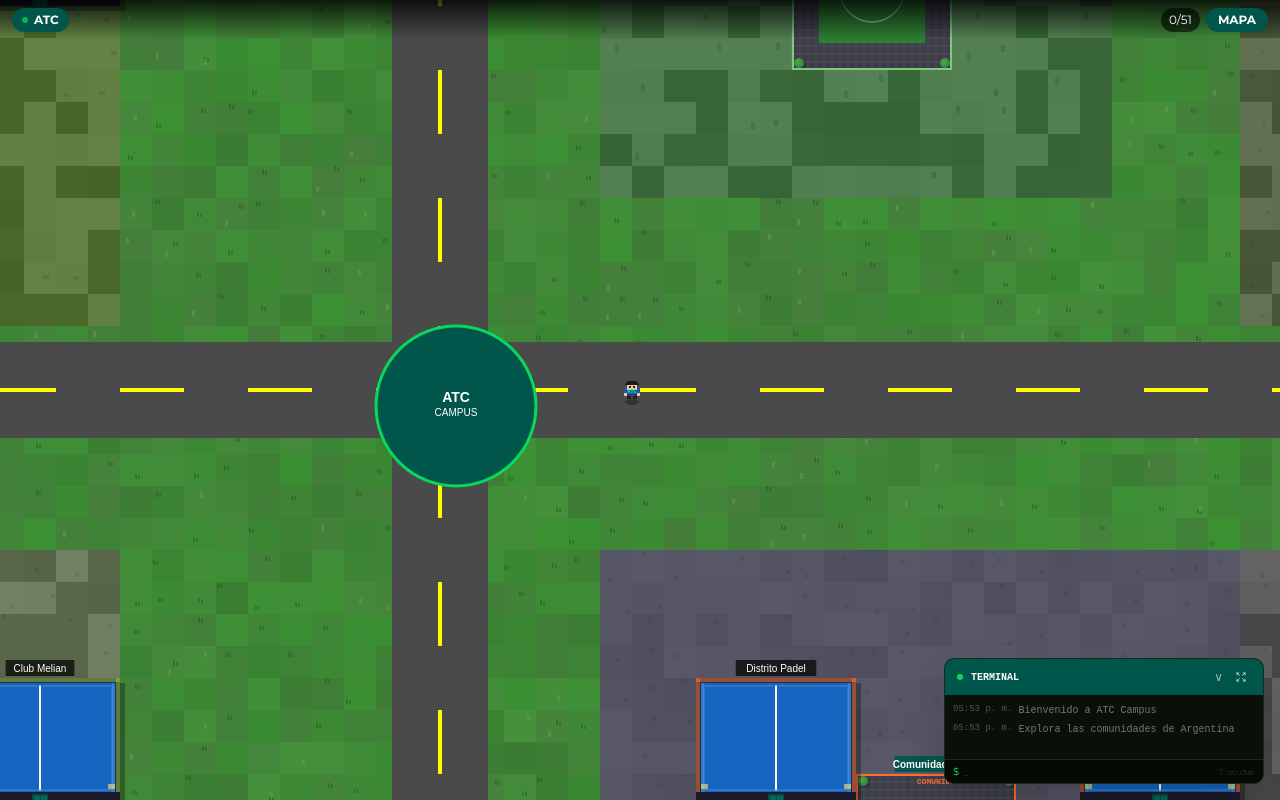
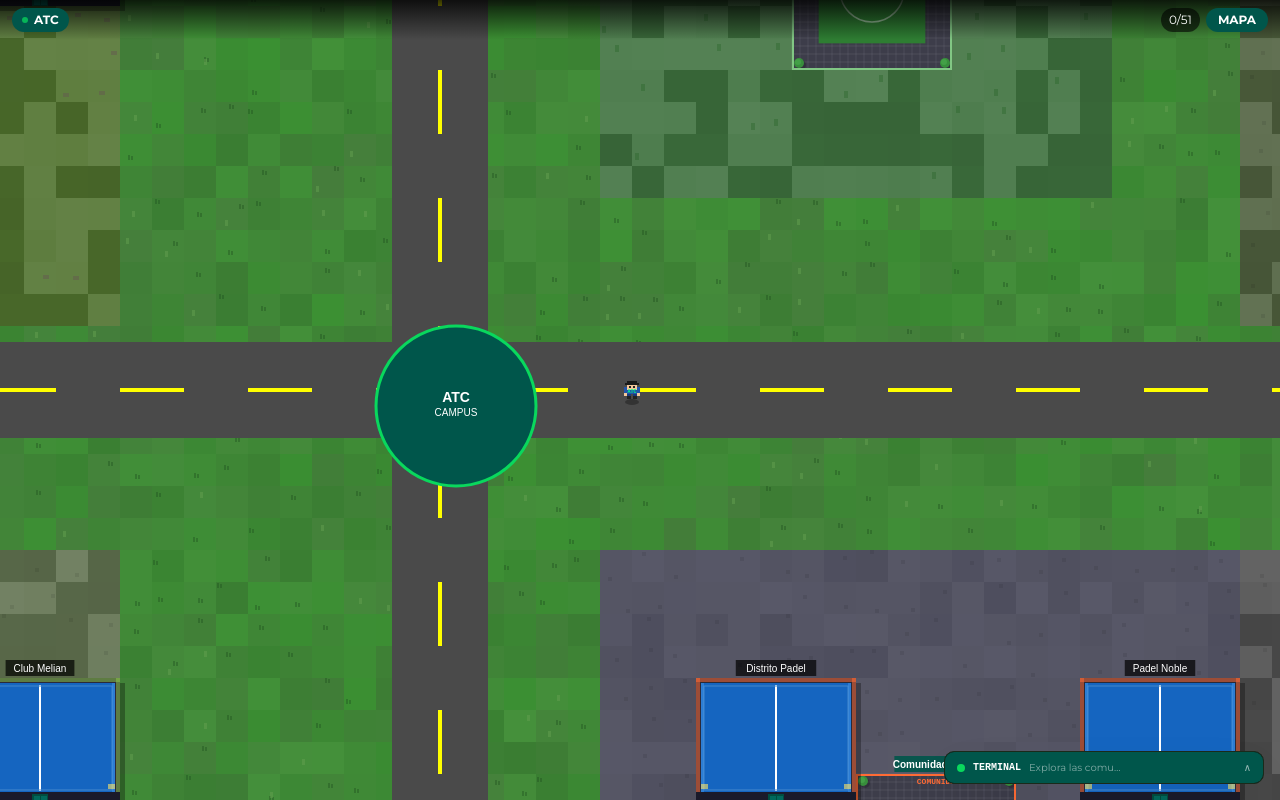
Before and after one commit to noreply-atc/v0-lado-b-comunidades, a Next.js app: page /game in a window 1280 px wide. Built offline with nearby package versions, Linux system fonts and the light colour scheme.

Commit message:
fix: simplify terminal to 2 modes
Change terminal from 3 to 2 modes (mini, expanded) for better UX.

```diff
--- a/app/game/page.tsx
+++ b/app/game/page.tsx
@@ -446,7 +446,7 @@ export default function GamePage() {
       { id: 1, type: 'info', message: 'Explora las comunidades de Argentina', timestamp: new Date() },
     ]);
   }, []);
-  const [terminalMode, setTerminalMode] = useState<'mini' | 'normal' | 'full'>('normal'); // mini=minimizado, normal=3 lineas, full=pantalla completa
+  const [terminalMode, setTerminalMode] = useState<'mini' | 'expanded'>('mini'); // mini=solo header, expanded=logs+accion
   const [pendingAction, setPendingAction] = useState<{ community: Community; region: Region } | null>(null); // Comunidad esperando accion
   const [joyPos, setJoyPos] = useState({ x: 0, y: 0 }); // Posicion visual del joystick
   const terminalRef = useRef<HTMLDivElement>(null);
@@ -569,7 +569,7 @@ const handleFastTravel = useCallback((region: Region) => {
     const handleKeyDown = (e: KeyboardEvent) => {
       keysRef.current[e.key] = true;
       if (e.key === 'm' || e.key === 'M') setShowMap(prev => !prev);
-      if (e.key === 't' || e.key === 'T') setTerminalMode(prev => prev === 'mini' ? 'normal' : 'mini');
+      if (e.key === 't' || e.key === 'T') setTerminalMode(prev => prev === 'mini' ? 'expanded' : 'mini');
     };
     const handleKeyUp = (e: KeyboardEvent) => {
       keysRef.current[e.key] = false;
@@ -1293,82 +1293,77 @@ const handleFastTravel = useCallback((region: Region) => {
         </div>
       )}
 
-      {/* Terminal - deja espacio al joystick en mobile */}
-      <div className={`fixed transition-all duration-300 z-50 flex flex-col bg-[#0a0f0a] border border-[#1a2a1a] shadow-2xl overflow-hidden ${
-        terminalMode === 'full'
-          ? 'inset-4 md:inset-8 rounded-lg'
-          : 'bottom-4 left-32 right-4 rounded-lg md:left-auto md:right-4 md:w-80'
+      {/* Terminal */}
+      <div className={`fixed z-50 transition-all duration-300 flex flex-col bg-[#0a0f0a] border border-[#1a2a1a] shadow-2xl overflow-hidden rounded-lg ${
+        terminalMode === 'expanded'
+          ? 'bottom-4 left-4 right-4 md:left-auto md:right-4 md:w-80'
+          : 'bottom-4 left-32 right-4 md:left-auto md:right-4 md:w-80'
       }`}>
 
-        {/* Header - clickeable para expandir/colapsar */}
+        {/* Header — siempre visible, clickeable */}
         <div
-          className="flex items-center justify-between px-3 py-2 bg-[#00564B] shrink-0 cursor-pointer"
-          onClick={() => setTerminalMode(prev => prev === 'mini' ? 'normal' : 'mini')}
+          className="flex items-center gap-2 px-3 py-2 bg-[#00564B] cursor-pointer shrink-0"
+          onClick={() => setTerminalMode(prev => prev === 'mini' ? 'expanded' : 'mini')}
         >
-          <div className="flex items-center gap-2 min-w-0 flex-1">
-            <div className={`w-1.5 h-1.5 rounded-full shrink-0 ${pendingAction ? 'bg-[#ff9800] animate-pulse' : 'bg-[#09D85D]'}`} />
+          {/* Dot de estado */}
+          <div className={`w-2 h-2 rounded-full shrink-0 ${pendingAction ? 'bg-[#ff9800] animate-pulse' : 'bg-[#09D85D]'}`} />
+
+          {/* Label */}
           <span className="text-white text-[10px] font-bold font-mono shrink-0">TERMINAL</span>
 
-            {/* En mini mode: mostrar ultimo log o comunidad pendiente */}
-            {terminalMode === 'mini' && (
-              <span className="text-white/60 text-[10px] truncate ml-1">
-                {pendingAction ? pendingAction.community.name : (terminalLogs[terminalLogs.length - 1]?.message.substring(0, 20) + '...')}
+          {/* Preview del último log (solo en mini) */}
+          {terminalMode === 'mini' && !pendingAction && (
+            <span className="text-white/50 text-[10px] truncate flex-1">
+              {terminalLogs.length > 0
+                ? terminalLogs[terminalLogs.length - 1].message
+                : 'Explora las comunidades...'}
             </span>
           )}
-          </div>
-
-          {/* Boton UNIRME visible incluso en mini si hay pendingAction */}
-          {pendingAction && terminalMode === 'mini' && (
+
+          {/* Nombre de comunidad pendiente (solo en mini) */}
+          {terminalMode === 'mini' && pendingAction && (
+            <span className="text-[#ff9800] text-[10px] font-bold truncate flex-1">
+              {pendingAction.community.name}
+            </span>
+          )}
+
+          {/* Spacer */}
+          <div className="flex-1" />
+
+          {/* UNIRME en mini mode cuando hay acción pendiente */}
+          {terminalMode === 'mini' && pendingAction && (
             <a
               href={pendingAction.community.whatsapp}
               target="_blank"
               rel="noopener noreferrer"
               onClick={(e) => e.stopPropagation()}
-              className="shrink-0 ml-2 px-2.5 py-1 bg-[#25D366] text-white text-[9px] font-bold rounded transition-colors hover:bg-[#20bd5a]"
+              className="shrink-0 px-3 py-1 bg-[#25D366] text-white text-[9px] font-bold rounded"
             >
               Unirme
             </a>
           )}
 
-          {/* Controles expand/collapse */}
-          <div className="flex items-center gap-1 ml-1 shrink-0">
-            <button
-              onClick={(e) => { e.stopPropagation(); setTerminalMode(prev => prev === 'mini' ? 'normal' : 'mini'); }}
-              className="text-white/60 hover:text-white text-xs px-1"
-            >
+          {/* Toggle arrow */}
+          <span className="text-white/60 text-[10px] shrink-0 ml-1">
             {terminalMode === 'mini' ? '∧' : '∨'}
-            </button>
-            {/* Fullscreen */}
-            <button
-              onClick={(e) => { e.stopPropagation(); setTerminalMode(terminalMode === 'full' ? 'normal' : 'full'); }}
-              className="p-1 text-white/60 hover:text-white transition-colors"
-              title={terminalMode === 'full' ? 'Salir de pantalla completa' : 'Pantalla completa'}
-            >
-              <svg className="w-3 h-3" fill="none" stroke="currentColor" viewBox="0 0 24 24">
-                {terminalMode === 'full' ? (
-                  <path strokeLinecap="round" strokeLinejoin="round" strokeWidth={2} d="M6 18L18 6M6 6l12 12" />
-                ) : (
-                  <path strokeLinecap="round" strokeLinejoin="round" strokeWidth={2} d="M4 8V4m0 0h4M4 4l5 5m11-1V4m0 0h-4m4 0l-5 5M4 16v4m0 0h4m-4 0l5-5m11 5l-5-5m5 5v-4m0 4h-4" />
-                )}
-              </svg>
-            </button>
-          </div>
-        </div>
-
-    {/* Content - visible si no esta minimizado */}
-    {terminalMode !== 'mini' && (
+          </span>
+        </div>
+
+        {/* Body — solo visible en expanded */}
+        {terminalMode === 'expanded' && (
           <>
             {/* Logs */}
             <div
               ref={terminalRef}
-          className={`overflow-y-auto p-2 font-mono text-[10px] space-y-1 ${terminalMode === 'full' ? 'flex-1' : 'h-16'}`}
+              className="overflow-y-auto p-2 font-mono text-[10px] space-y-1"
+              style={{ maxHeight: '120px' }}
             >
-          {(terminalMode === 'full' ? terminalLogs : terminalLogs.slice(-3)).map((log) => (
+              {terminalLogs.slice(-6).map((log) => (
                 <div key={log.id} className="flex items-start gap-1.5">
                   <span className="text-[#555] shrink-0 text-[9px]">
                     {log.timestamp.toLocaleTimeString('es-AR', { hour: '2-digit', minute: '2-digit' })}
                   </span>
-              <span className={`flex-1 ${
+                  <span className={`flex-1 break-words ${
                     log.type === 'discovery' ? 'text-[#09D85D]' :
                     log.type === 'travel' ? 'text-[#00bcd4]' :
                     log.type === 'info' ? 'text-[#777]' :
@@ -1380,34 +1375,31 @@ const handleFastTravel = useCallback((region: Region) => {
               ))}
             </div>
 
-        {/* Accion pendiente - comunidad descubierta */}
+            {/* Acción pendiente: Unirme (en expanded) */}
             {pendingAction && (
-          <div className="px-2 py-2 bg-[#0d1a0d] border-t border-[#1a2a1a]">
-            <div className="flex items-center justify-between gap-2">
-              <div className="flex items-center gap-1.5 min-w-0">
-                <span className="text-sm shrink-0">{SPORT_EMOJI[pendingAction.community.sport]}</span>
+              <div className="px-3 py-2 bg-[#0d1a0d] border-t border-[#1a2a1a] flex items-center justify-between gap-2">
+                <div className="flex items-center gap-2 min-w-0">
+                  <span className="shrink-0">{SPORT_EMOJI[pendingAction.community.sport]}</span>
                   <div className="min-w-0">
                     <p className="text-[#09D85D] text-[10px] font-bold truncate">{pendingAction.community.name}</p>
-                  <p className="text-[#666] text-[8px]">{pendingAction.community.members} miembros</p>
+                    <p className="text-[#666] text-[9px]">{pendingAction.community.members} miembros</p>
                   </div>
                 </div>
                 <a
                   href={pendingAction.community.whatsapp}
                   target="_blank"
                   rel="noopener noreferrer"
-                className="shrink-0 px-3 py-1.5 bg-[#25D366] hover:bg-[#20bd5a] text-white text-[9px] font-bold rounded transition-colors"
+                  className="shrink-0 px-3 py-1.5 bg-[#25D366] text-white text-[9px] font-bold rounded"
                 >
                   Unirme
                 </a>
               </div>
-          </div>
             )}
 
             {/* Footer */}
-        <div className="px-2 py-1 bg-[#060a06] border-t border-[#1a2a1a] flex items-center gap-1 shrink-0">
+            <div className="px-2 py-1 bg-[#060a06] border-t border-[#1a2a1a] flex items-center gap-1">
               <span className="text-[#09D85D] text-[10px]">$</span>
               <span className="text-[#444] text-[10px] animate-pulse">_</span>
-          <span className="text-[#333] text-[8px] ml-auto">T: ocultar</span>
             </div>
           </>
         )}
```
Lines whose indentation alone changed are shown as unchanged.
